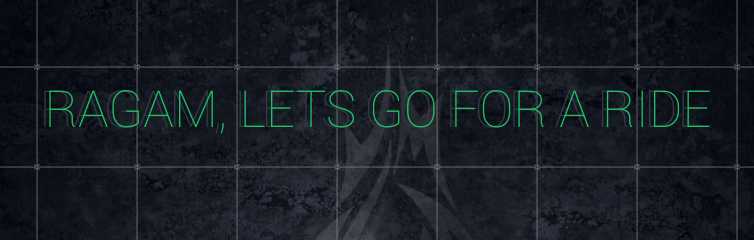
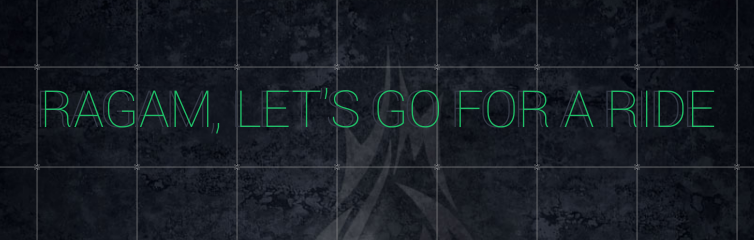
Before and after one commit to nitcfest/ragam_15_marketing, a plain HTML site: page index.html in a window 1280 px wide. Shown: the part 167-407 px from the top of the page, 262-1016 px from the left. Drawn offline with Linux system fonts and the light colour scheme.

Commit message:
brochure change and lets t letus

```diff
--- a/index.html
+++ b/index.html
@@ -50,7 +50,7 @@
 			</div>
 		</div>
 		<div class="panel" id="panel1">
-			<h2>RAGAM, LETS GO FOR A RIDE</h2>
+			<h2>RAGAM, LET'S GO FOR A RIDE</h2>
 			<!-- <div class="mainlogo">
 				<a href="#"><img src="images/logomain.png" class="logoimg-main"></a>
 			</div> -->
```
